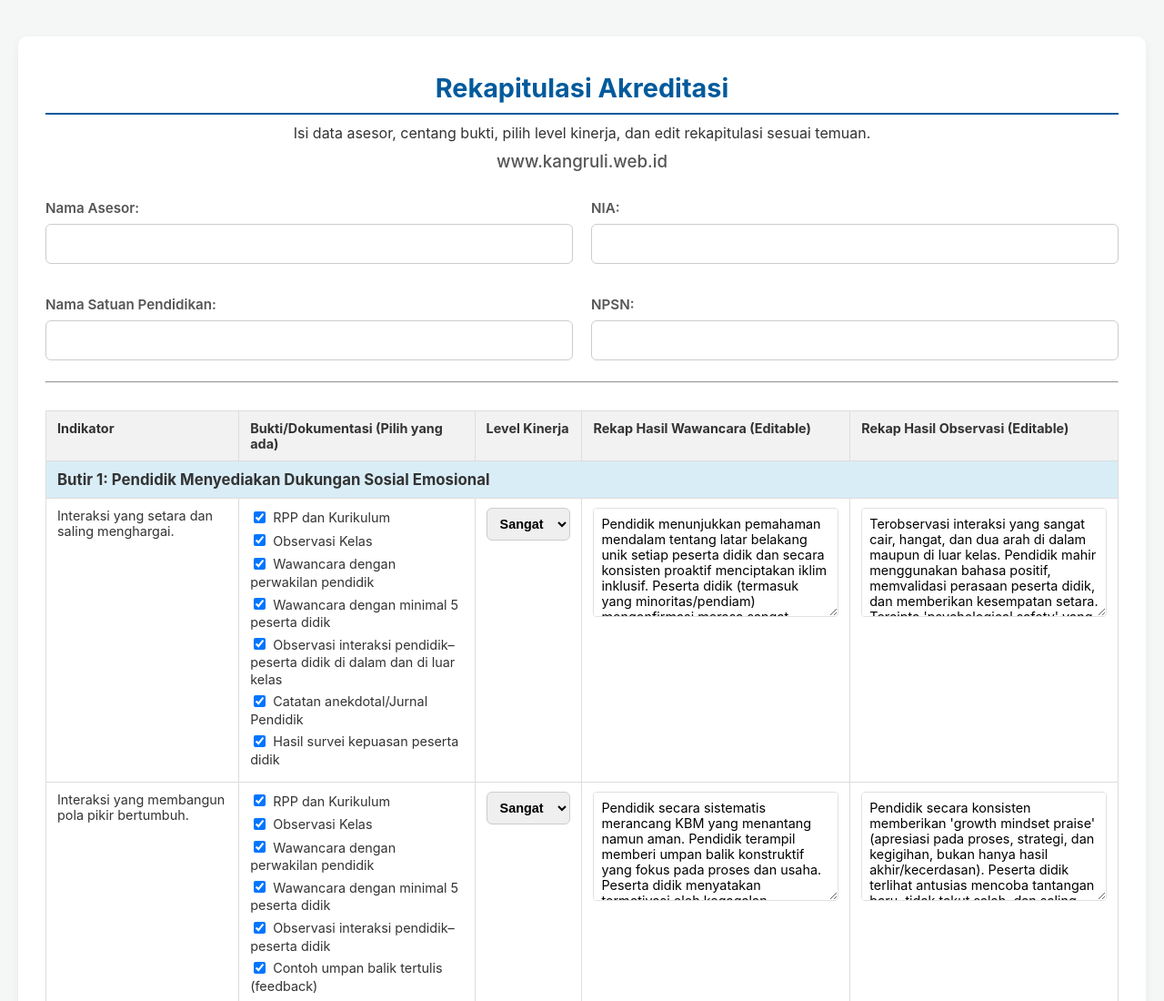
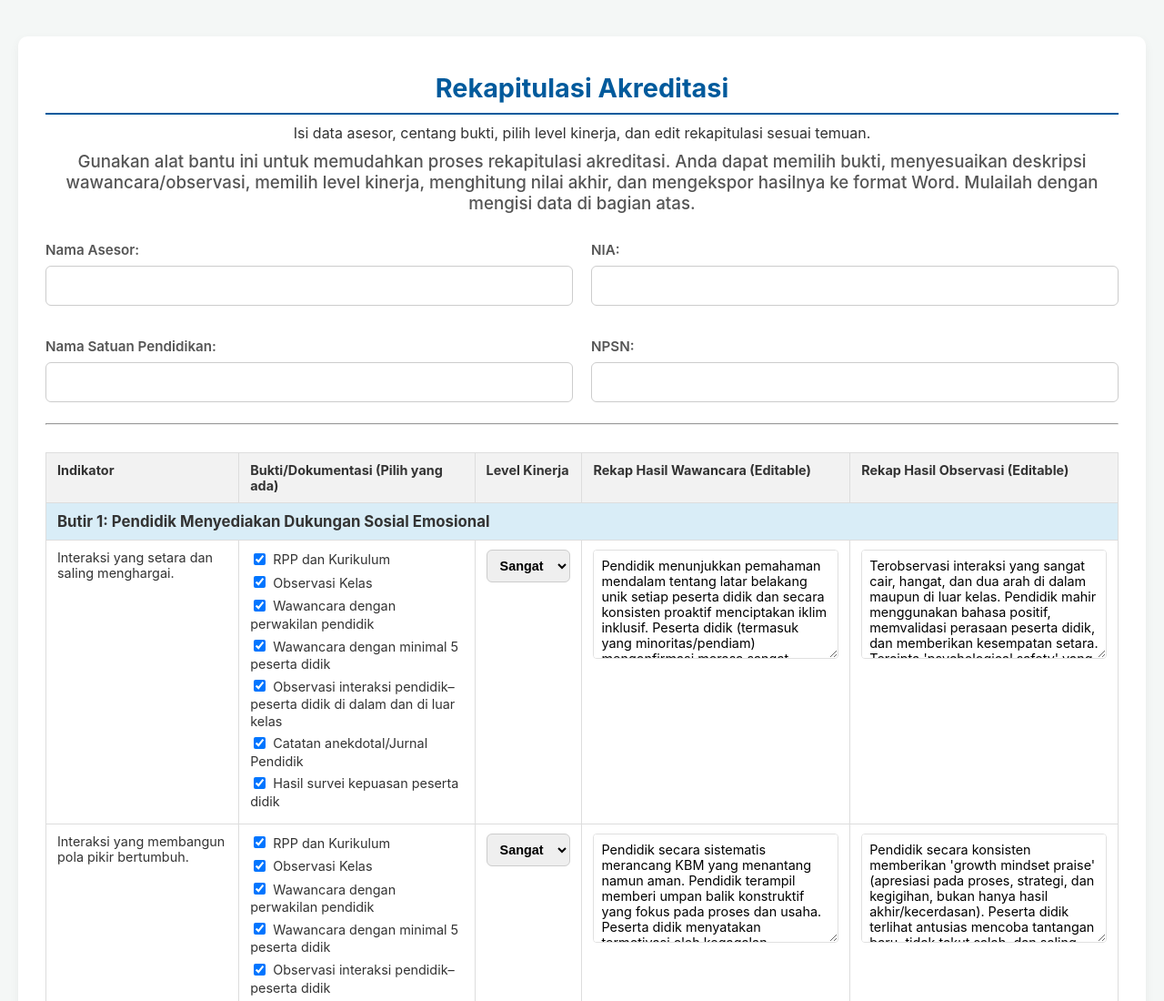
Before and after one commit to AdminPKBM/akreditasi-pdm, a plain HTML site: page index.html in a window 1280 px wide. Shown: the top 1100 px of the page at 91% size. Drawn offline with Linux system fonts and the light colour scheme.

Commit message:
Update index.html

```diff
--- a/index.html
+++ b/index.html
@@ -267,7 +267,7 @@
     <div class="container">
         <h1>Rekapitulasi Akreditasi</h1>
         <p style="text-align: center; margin-top: 0; margin-bottom: 10px;">Isi data asesor, centang bukti, pilih level kinerja, dan edit rekapitulasi sesuai temuan.</p>
-        <h3 style="text-align: center; margin-top: 0; margin-bottom: 30px; font-weight: 500; color: #555;">www.kangruli.web.id</h3>
+        <h3 style="text-align: center; margin-top: 0; margin-bottom: 30px; font-weight: 500; color: #555;">Gunakan alat bantu ini untuk memudahkan proses rekapitulasi akreditasi. Anda dapat memilih bukti, menyesuaikan deskripsi wawancara/observasi, memilih level kinerja, menghitung nilai akhir, dan mengekspor hasilnya ke format Word. Mulailah dengan mengisi data di bagian atas.</h3>
 
         <div class="form-grid">
             <div class="form-group">
```
